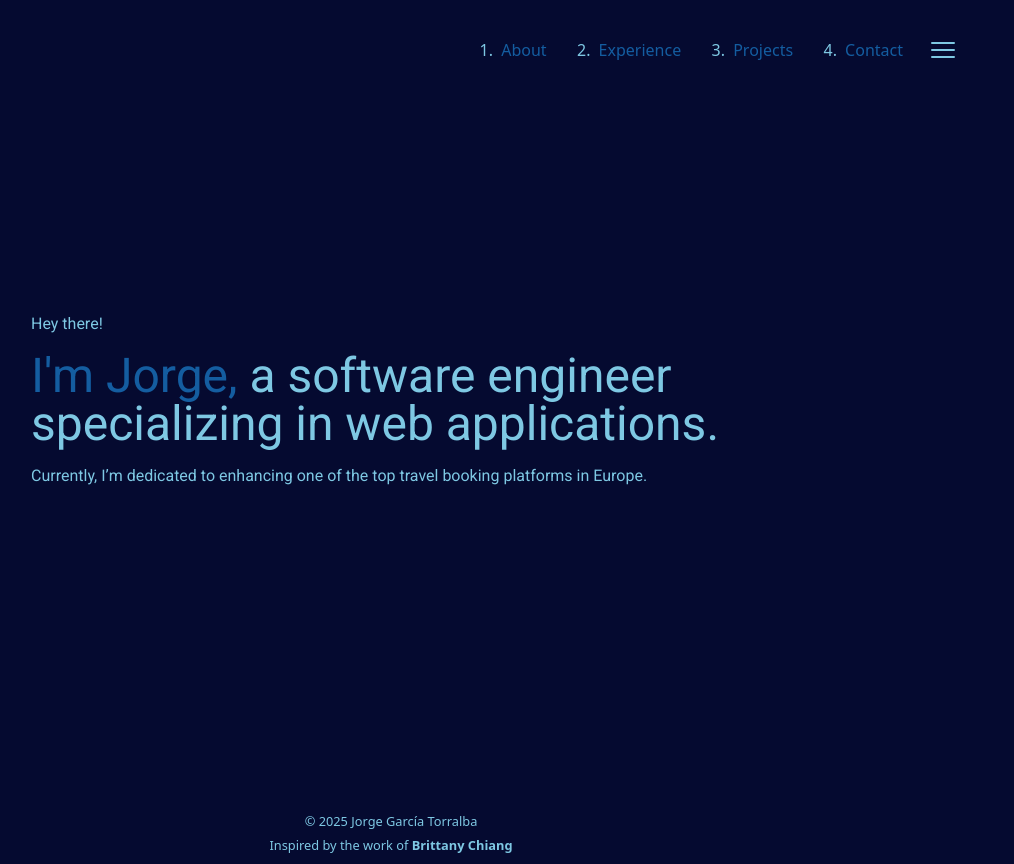
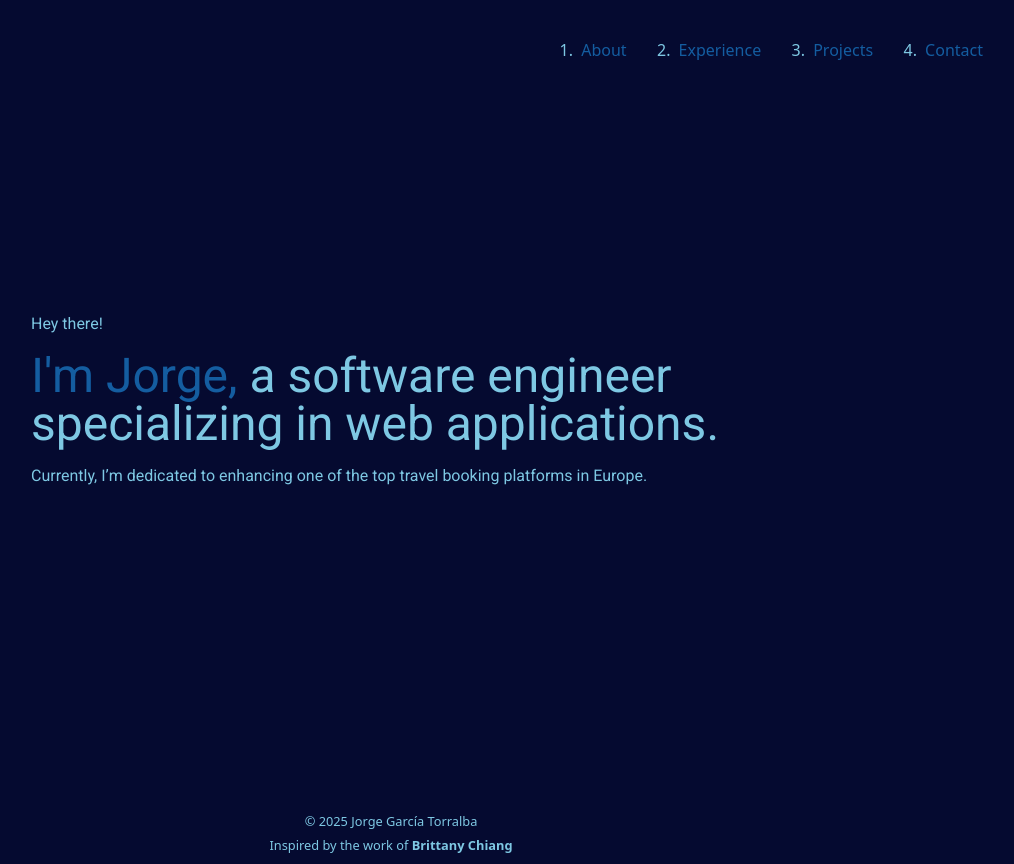
Before and after one commit to jgarciatorralba/presentation-portfolio-project, a Next.js app: page / in a window 1280 px wide. Shown: the whole page, without its empty margins (249-1263 px from the left). Built offline with nearby package versions, Linux system fonts and the light colour scheme.

Commit message:
apply responsive visibility

```diff
--- a/app/_components/navbar.tsx
+++ b/app/_components/navbar.tsx
@@ -13,7 +13,7 @@ export default function Navbar(): ReactNode {
     return (
         <nav className="w-full">
             <div className="flex justify-end items-center">
-                <ol className="flex flex-row gap-x-12 invisible sm:visible">
+                <ol className="hidden md:flex flex-row gap-x-12">
                     {navigation.map((item, index) => (
                         <li key={index} className="list-decimal text-babyBlue">
                             <a href={item.href} className="py-2 pl-1 text-midnightBlue hover:no-underline hover:text-babyBlue">
@@ -22,7 +22,7 @@ export default function Navbar(): ReactNode {
                         </li>
                     ))}
                 </ol>
-                <button id="btnSidebarToggler" type="button" className="mx-4 p-2 focus:outline rounded-xl">
+                <button id="btnSidebarToggler" type="button" className="mx-4 p-2 focus:outline rounded-xl md:hidden">
                     <svg id="navClosed" xmlns="http://www.w3.org/2000/svg" fill="none" viewBox="0 0 24 24" strokeWidth="1.5"
                         stroke="currentColor" className="h-8 w-8">
                         <path strokeLinecap="round" strokeLinejoin="round" d="M3.75 6.75h16.5M3.75 12h16.5m-16.5 5.25h16.5" />
```
